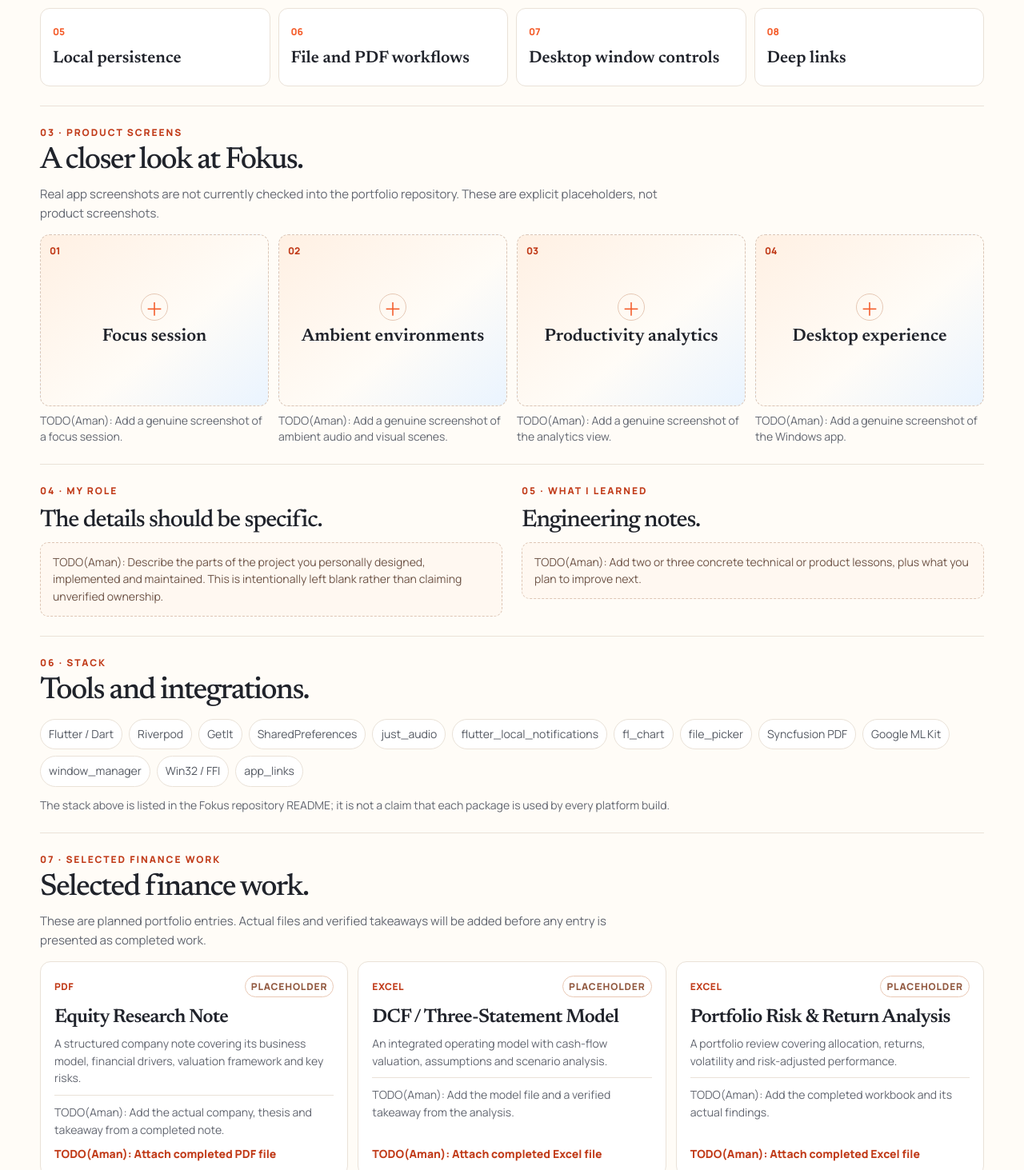
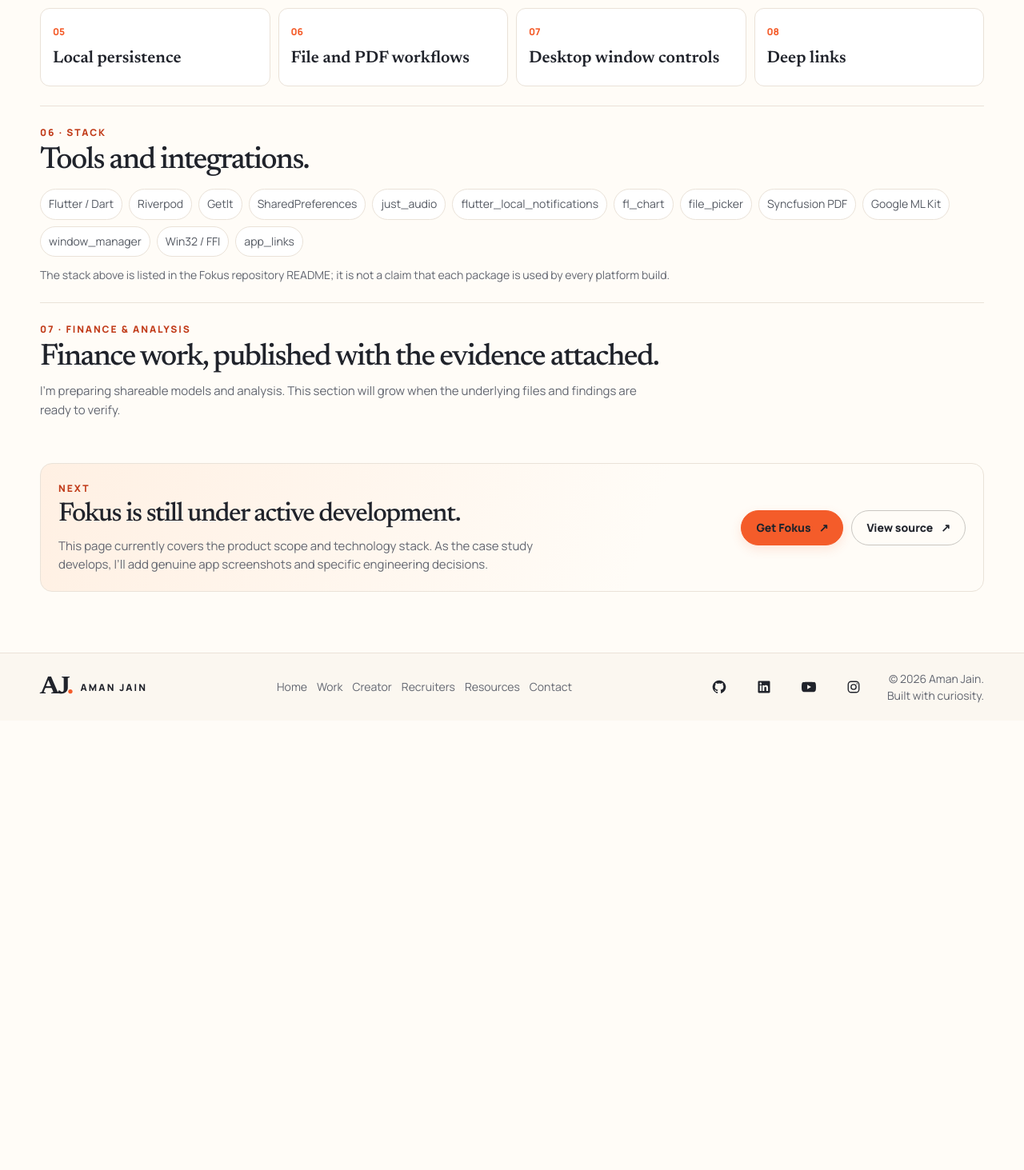
Before and after one commit to aman482006-beep/Oatish-webiste, a Next.js app: page /work in a window 1280 px wide. Shown: the part 967-2430 px from the top of the page at 80% size. After the commit the page ends 1868 px from the top, so only its background shows below. Built offline with nearby package versions, Linux system fonts and the light colour scheme.

Commit message:
Remove public TODOs from the work case study

```diff
--- a/src/app/work/page.tsx
+++ b/src/app/work/page.tsx
@@ -1,6 +1,5 @@
 import type { Metadata } from "next";
 import { FOKUS } from "@/data/fokus";
-import { financeWork } from "@/data/finance-work";
 
 export const metadata: Metadata = {
   title: "Fokus Case Study",
@@ -33,13 +32,6 @@ const stack = [
   "window_manager",
   "Win32 / FFI",
   "app_links",
-];
-
-const screenshotSlots = [
-  { title: "Focus session", note: "TODO(Aman): Add a genuine screenshot of a focus session." },
-  { title: "Ambient environments", note: "TODO(Aman): Add a genuine screenshot of ambient audio and visual scenes." },
-  { title: "Productivity analytics", note: "TODO(Aman): Add a genuine screenshot of the analytics view." },
-  { title: "Desktop experience", note: "TODO(Aman): Add a genuine screenshot of the Windows app." },
 ];
 
 export default function WorkPage() {
@@ -88,39 +80,6 @@ export default function WorkPage() {
           </div>
         </section>
 
-        <section className="aj-case-section" aria-labelledby="screens-heading">
-          <div className="aj-case-section-heading">
-            <p className="aj-eyebrow aj-eyebrow-accent">03 · PRODUCT SCREENS</p>
-            <h2 id="screens-heading">A closer look at Fokus.</h2>
-            <p>Real app screenshots are not currently checked into the portfolio repository. These are explicit placeholders, not product screenshots.</p>
-          </div>
-          <div className="aj-case-screenshots">
-            {screenshotSlots.map((slot, index) => (
-              <figure className="aj-case-screenshot-placeholder" key={slot.title}>
-                <div className="aj-case-placeholder-visual" role="img" aria-label={slot.note}>
-                  <span className="aj-case-placeholder-index">0{index + 1}</span>
-                  <span className="aj-case-placeholder-symbol" aria-hidden="true">＋</span>
-                  <span className="aj-case-placeholder-title">{slot.title}</span>
-                </div>
-                <figcaption>{slot.note}</figcaption>
-              </figure>
-            ))}
-          </div>
-        </section>
-
-        <section className="aj-case-section aj-case-split" aria-labelledby="role-heading">
-          <div>
-            <p className="aj-eyebrow aj-eyebrow-accent">04 · MY ROLE</p>
-            <h2 id="role-heading">The details should be specific.</h2>
-            <p className="aj-case-placeholder-copy">TODO(Aman): Describe the parts of the project you personally designed, implemented and maintained. This is intentionally left blank rather than claiming unverified ownership.</p>
-          </div>
-          <div>
-            <p className="aj-eyebrow aj-eyebrow-accent">05 · WHAT I LEARNED</p>
-            <h2>Engineering notes.</h2>
-            <p className="aj-case-placeholder-copy">TODO(Aman): Add two or three concrete technical or product lessons, plus what you plan to improve next.</p>
-          </div>
-        </section>
-
         <section className="aj-case-section" aria-labelledby="stack-heading">
           <div className="aj-case-section-heading">
             <p className="aj-eyebrow aj-eyebrow-accent">06 · STACK</p>
@@ -132,25 +91,11 @@ export default function WorkPage() {
           <p className="aj-case-source-note">The stack above is listed in the Fokus repository README; it is not a claim that each package is used by every platform build.</p>
         </section>
 
-        <section className="aj-case-section aj-finance-work-section" id="selected-finance-work">
+        <section className="aj-case-section" id="selected-finance-work" aria-labelledby="finance-work-heading">
           <div className="aj-case-section-heading">
-            <p className="aj-eyebrow aj-eyebrow-accent">07 · SELECTED FINANCE WORK</p>
-            <h2>Selected finance work.</h2>
-            <p>These are planned portfolio entries. Actual files and verified takeaways will be added before any entry is presented as completed work.</p>
-          </div>
-          <div className="aj-finance-work-grid">
-            {financeWork.map((item) => (
-              <article className="aj-finance-work-card" key={item.id}>
-                <div className="aj-finance-work-card-top">
-                  <span className="aj-finance-format">{item.format}</span>
-                  <span className="aj-finance-status">PLACEHOLDER</span>
-                </div>
-                <h3>{item.title}</h3>
-                <p>{item.description}</p>
-                <p className="aj-finance-takeaway">{item.takeaway}</p>
-                <span className="aj-finance-work-pending">TODO(Aman): Attach completed {item.format} file</span>
-              </article>
-            ))}
+            <p className="aj-eyebrow aj-eyebrow-accent">07 · FINANCE & ANALYSIS</p>
+            <h2 id="finance-work-heading">Finance work, published with the evidence attached.</h2>
+            <p>I’m preparing shareable models and analysis. This section will grow when the underlying files and findings are ready to verify.</p>
           </div>
         </section>
 
@@ -158,7 +103,7 @@ export default function WorkPage() {
           <div>
             <p className="aj-eyebrow aj-eyebrow-accent">NEXT</p>
             <h2>Fokus is still under active development.</h2>
-            <p>The next update to this case study should add real app screenshots and specific examples of product decisions and engineering work.</p>
+            <p>This page currently covers the product scope and technology stack. As the case study develops, I’ll add genuine app screenshots and specific engineering decisions.</p>
           </div>
           <div className="aj-feature-actions">
             <a className="aj-button aj-button-primary" href={FOKUS.storeUrl} target="_blank" rel="noopener noreferrer">Get Fokus <span aria-hidden="true">↗</span></a>
```
